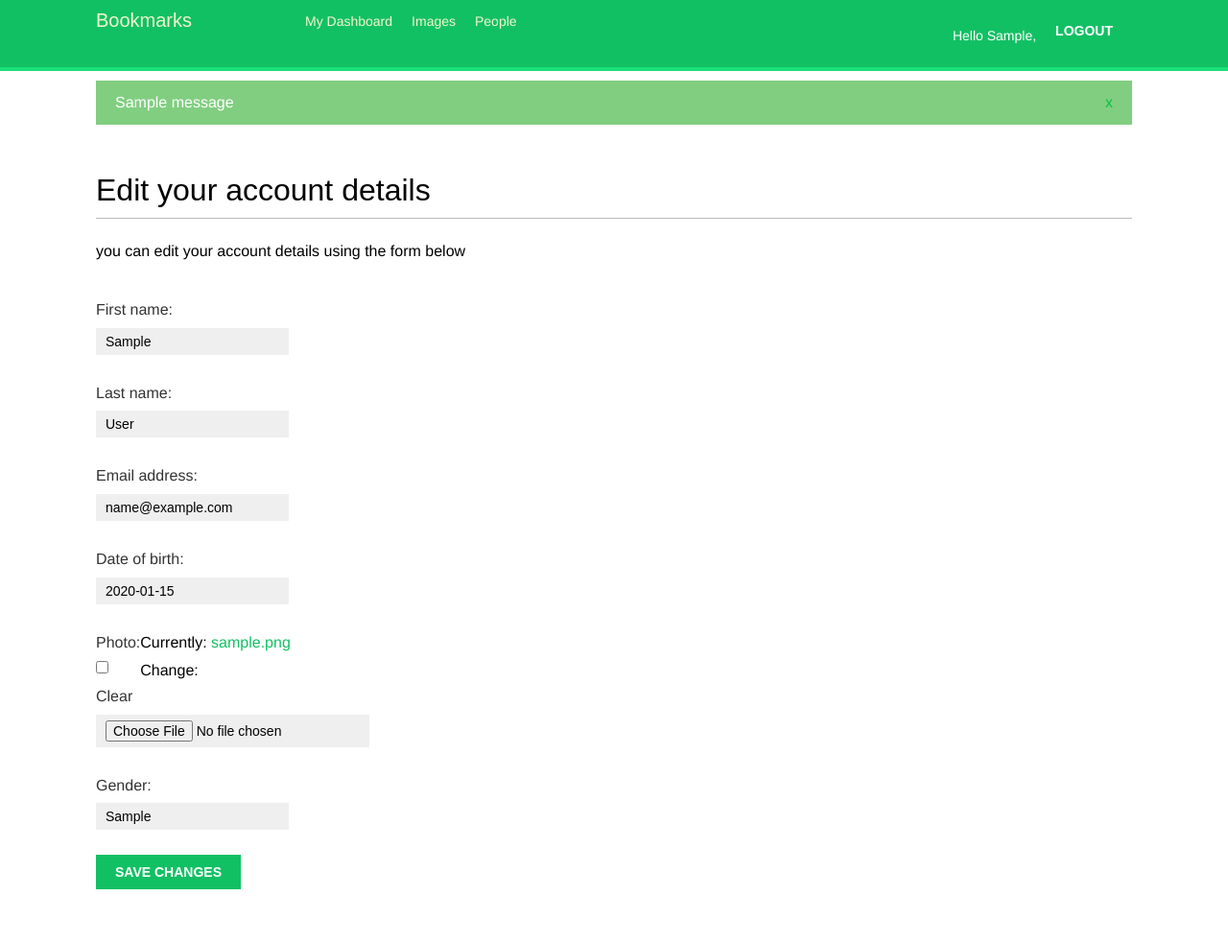
After one commit to nilesh-wecodethat/Social_Platform, a Django app: page /account/edit/ in a window 1280 px wide. The commit adds this page. Shown: the whole page at 96% size. Run offline with Django 5.2, Linux system fonts and the light colour scheme; a user stored in the database is signed in; tables that the repository leaves empty hold one stand-in row (values such as "Sample post"); one stand-in notice (Sample message) is shown; some web fonts are replaced.

Commit message:
Added account details edit functionality

```diff
--- a/Social_Platform/settings.py
+++ b/Social_Platform/settings.py
@@ -10,6 +10,7 @@ For the full list of settings and their values, see
 https://docs.djangoproject.com/en/5.1/ref/settings/
 """
 
+import os
 from pathlib import Path
 
 # Build paths inside the project like this: BASE_DIR / 'subdir'.
@@ -31,6 +32,9 @@ LOGIN_REDIRECT_URL = "dashboard"
 LOGIN_URL = "login"
 LOGOUT_URL = "logout"
 
+
+MEDIA_URL = "/media/"
+MEDIA_ROOT = os.path.join(BASE_DIR, "media/")
 
 # Application definition
 
--- a/Social_Platform/urls.py
+++ b/Social_Platform/urls.py
@@ -15,6 +15,8 @@ Including another URLconf
     2. Add a URL to urlpatterns:  path('blog/', include('blog.urls'))
 """
 
+from django.conf import settings
+from django.conf.urls.static import static
 from django.contrib import admin
 from django.urls import include, path
 
@@ -22,3 +24,7 @@ urlpatterns = [
     path("admin/", admin.site.urls),
     path("account/", include("account.urls")),
 ]
+
+
+if settings.DEBUG:
+    urlpatterns += static(settings.MEDIA_URL, document_root=settings.MEDIA_ROOT)
--- a/account/forms.py
+++ b/account/forms.py
@@ -1,6 +1,21 @@
 from django import forms
+from django.contrib.auth.models import User
+
+from account.models import Profile
 
 
 class LoginForm(forms.Form):
     username = forms.CharField()
     password = forms.CharField(widget=forms.PasswordInput)
+
+
+class UserEditForm(forms.ModelForm):
+    class Meta:
+        model = User
+        fields = ("first_name", "last_name", "email")
+
+
+class ProfileEditForm(forms.ModelForm):
+    class Meta:
+        model = Profile
+        fields = ("date_of_birth", "photo", "gender")
--- a/account/models.py
+++ b/account/models.py
@@ -1 +1,14 @@
-# Create your models here.
+from django.conf import settings
+from django.db import models
+
+
+class Profile(models.Model):
+    user = models.OneToOneField(settings.AUTH_USER_MODEL, on_delete=models.CASCADE)
+    date_of_birth = models.DateField(blank=True, null=True)
+    gender = models.CharField(max_length=5)
+    photo = models.ImageField(
+        upload_to="user/%Y/%m/%d/", blank=True
+    )  # it defines the directory path where the uploaded image will be saved
+
+    def __str__(self):
+        return f"Profile for user {self.user.username}"
--- a/account/templates/account/dashboard.html
+++ b/account/templates/account/dashboard.html
@@ -6,5 +6,7 @@
 {% block content %}
     <h1>Dashboard</h1>
 
-    <p>Welcome to your dashboard</p>
+    <p>Welcome to your dashboard. You can <a href="{% url "edit" %}">edit
+        your profile</a> or <a href="{% url "change_password" %}">change your
+        password</a>.</p>
 {% endblock %}
--- /dev/null
+++ b/account/templates/account/edit.html
@@ -0,0 +1,18 @@
+{% extends "base.html" %}
+
+{% block title %}Edit your details{% endblock %}
+
+{% block content %}
+    <h1>Edit your account details</h1>
+    <p>you can edit your account details using the form below</p>
+
+    <form method="post" enctype="multipart/form-data">
+        {{user_form.as_p}}
+        {{profile_form.as_p}}
+        {% csrf_token %}
+
+        <p>
+            <input type="submit"  value="Save changes"/>
+        </p>
+    </form>
+{% endblock %}
--- a/account/templates/base.html
+++ b/account/templates/base.html
@@ -46,7 +46,16 @@
         </span>
     </div>
 
-
+    {% if messages %}
+        <ul class="messages">
+        {% for message in messages %}
+            <li class="{{ message.tags }}">
+            {{ message|safe }}
+                <a href="#" class="close">x</a>
+            </li>
+        {% endfor %}
+        </ul>
+    {% endif %}
 
     <div id="content">
         {% block content %}{% endblock %}
--- a/account/urls.py
+++ b/account/urls.py
@@ -18,4 +18,5 @@ urlpatterns = [
         auth_views.PasswordChangeDoneView.as_view(),
         name="change_password_done",
     ),
+    path("edit/", views.edit, name="edit"),
 ]
--- a/account/views.py
+++ b/account/views.py
@@ -1,9 +1,10 @@
+from django.contrib import messages
 from django.contrib.auth import authenticate, login
 from django.contrib.auth.decorators import login_required
 from django.http import HttpResponse
 from django.shortcuts import render
 
-from account.forms import LoginForm
+from account.forms import LoginForm, ProfileEditForm, UserEditForm
 
 
 def user_login(request):
@@ -36,3 +37,34 @@ def user_login(request):
 @login_required
 def dashboard(request):
     return render(request, "account/dashboard.html", {"section": "dashboard"})
+
+
+@login_required
+def edit(request):
+    if request.method == "POST":
+        user_form = UserEditForm(
+            instance=request.user,
+            # instance argument is used to specify the existing object that you want to edit
+            data=request.POST,
+        )
+        profile_form = ProfileEditForm(instance=request.user.profile, data=request.POST)
+
+        if user_form.is_valid() and profile_form.is_valid():
+            user_form.save()
+            profile_form.save()
+            messages.success(request, "Profile Updated Successfully")
+
+        else:
+            print("User form errors:", user_form.errors)
+            print("Profile form errors:", profile_form.errors)
+            messages.error(request, "Error updating your profile")
+
+    else:
+        user_form = UserEditForm(instance=request.user)
+        profile_form = ProfileEditForm(instance=request.user.profile)
+
+    return render(
+        request,
+        "account/edit.html",
+        {"user_form": user_form, "profile_form": profile_form},
+    )
```
Also changed, not shown: account/admin.py (+8 -1 lines).
